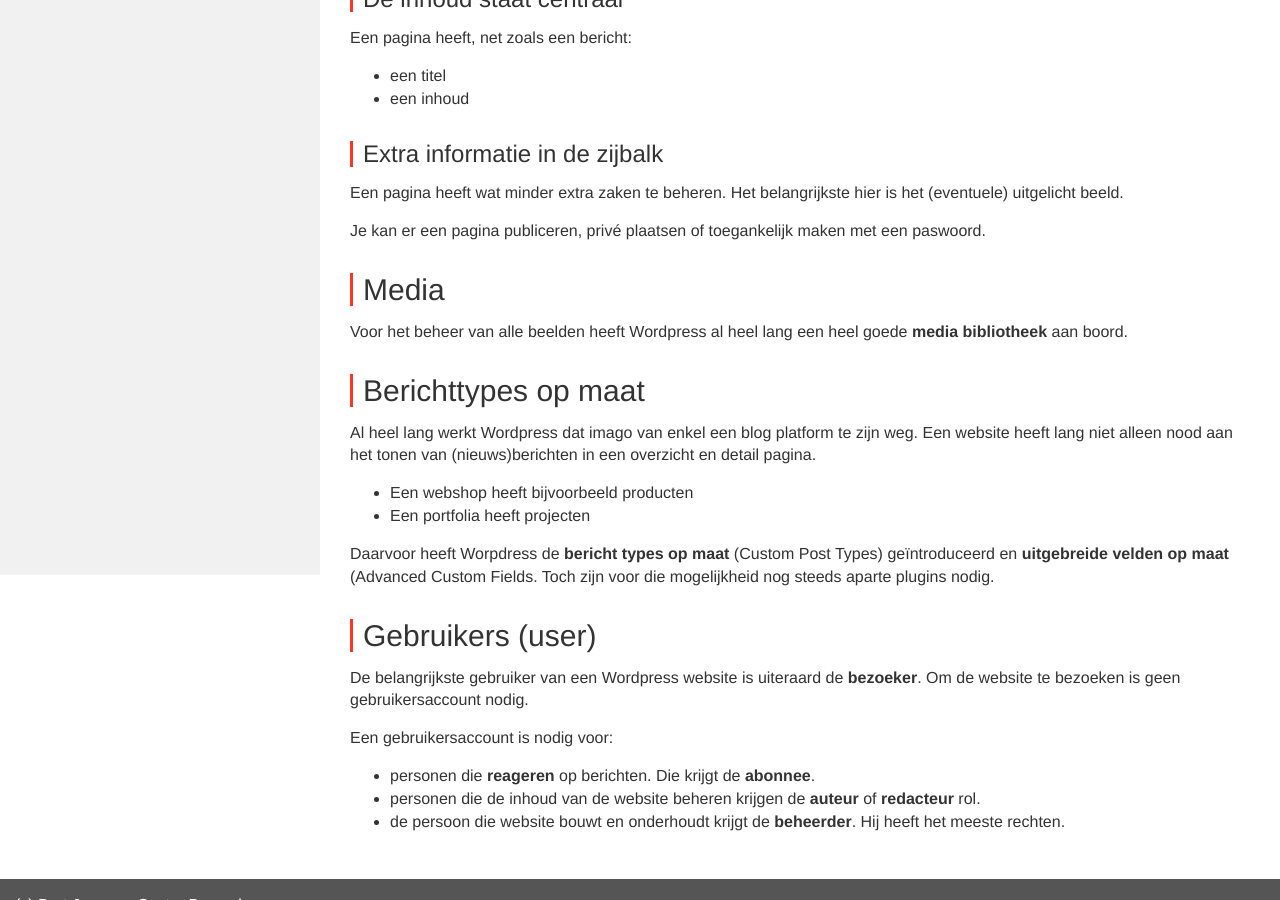
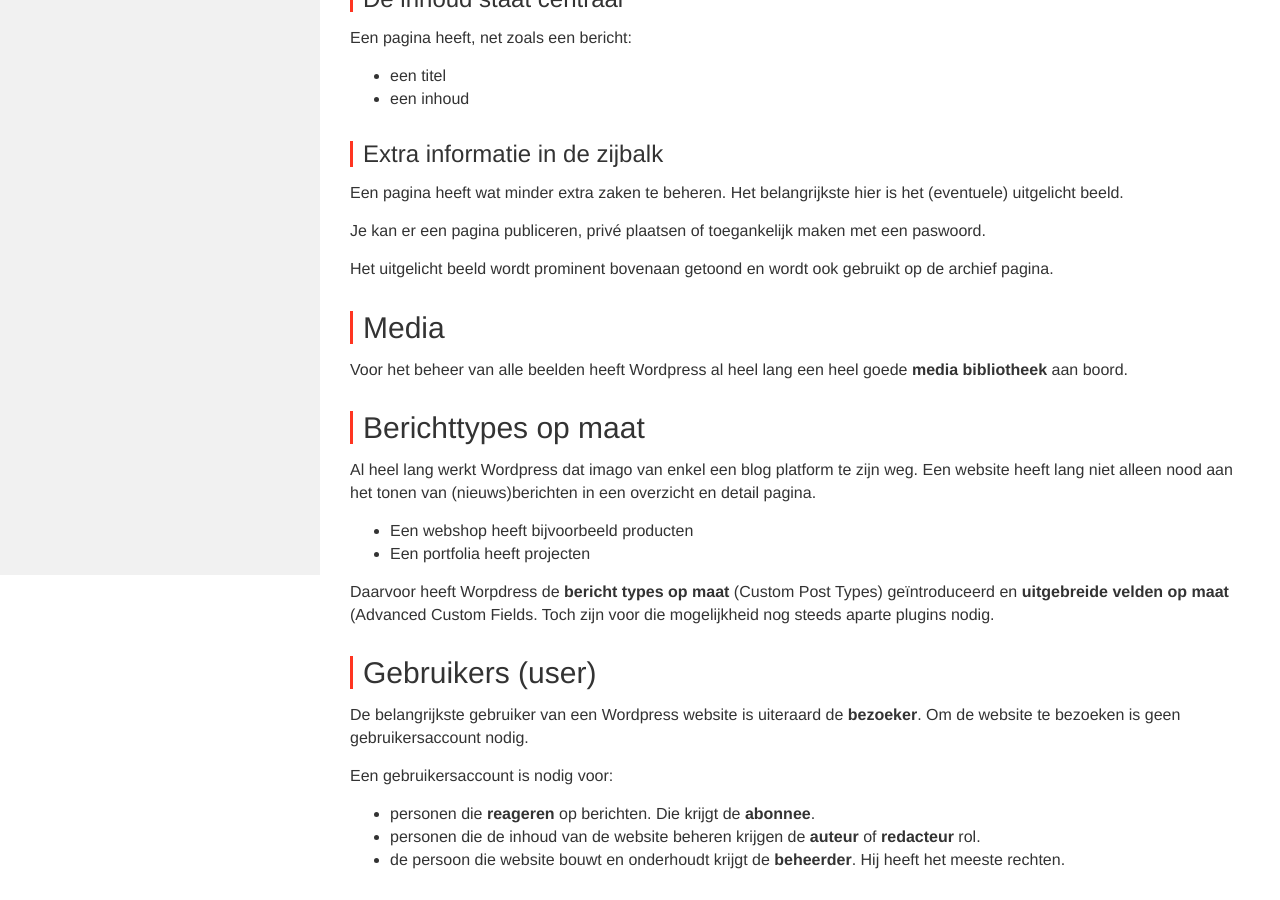
Before and after one commit to Syntra-Brussel/dynamische-webtechnieken, a Jekyll site: the page built from wordpress/inhoud.md, in a window 1280 px wide and 900 px high, scrolled down 925 px. Built offline with Jekyll 4.4.1, drawn with Linux system fonts in a browser that asks for light colours; nearby versions of some CDN libraries; a script that is not in the unit is left out.

Commit message:
Update inhoud.md

```diff
--- a/wordpress/inhoud.md
+++ b/wordpress/inhoud.md
@@ -40,11 +40,14 @@ Een pagina heeft, net zoals een bericht:
 * een titel
 * een inhoud
 
+
 ### Extra informatie in de zijbalk
 
 Een pagina heeft wat minder extra zaken te beheren. Het belangrijkste hier is het (eventuele) uitgelicht beeld.
 
 Je kan er een pagina publiceren, privé plaatsen of toegankelijk maken met een paswoord.
+
+Het uitgelicht beeld wordt prominent bovenaan getoond en wordt ook gebruikt op de archief pagina.
 
 ## Media
 Voor het beheer van alle beelden heeft Wordpress al heel lang een heel goede <strong>media bibliotheek</strong> aan boord.
```
